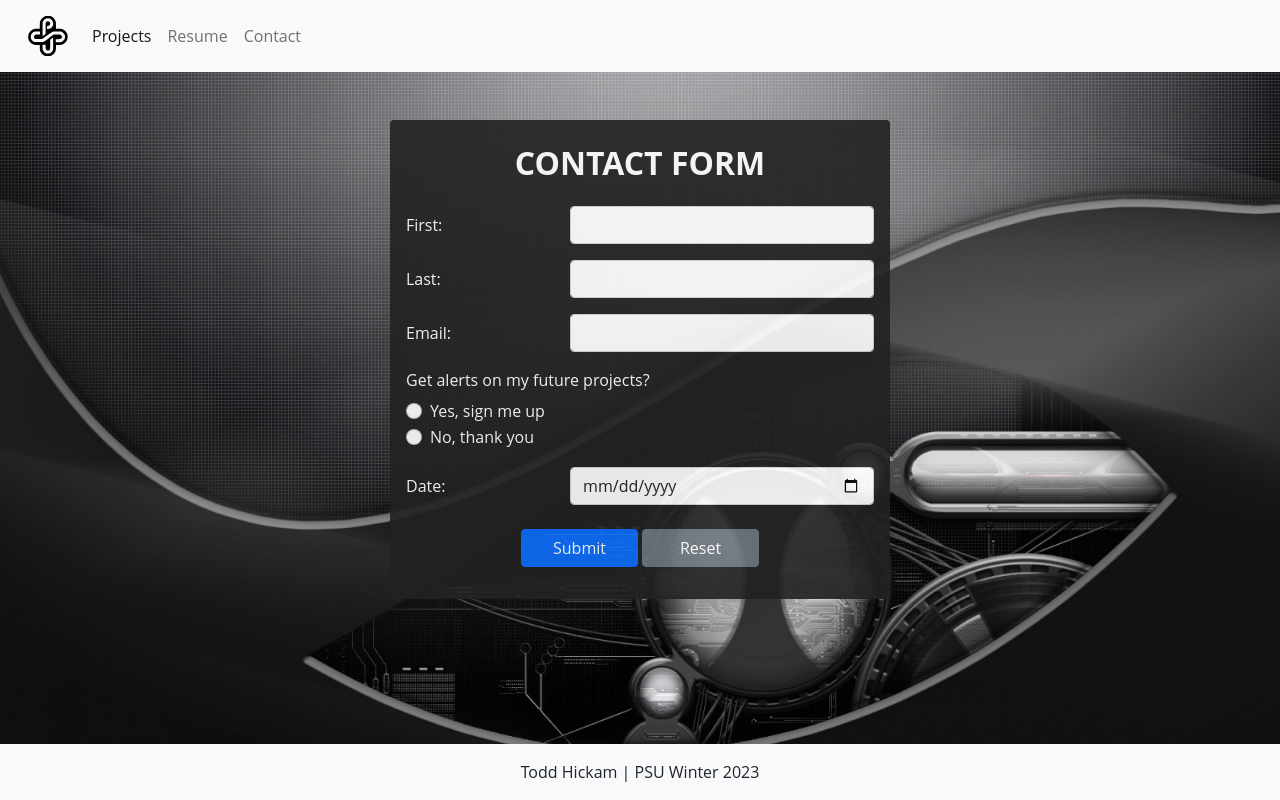
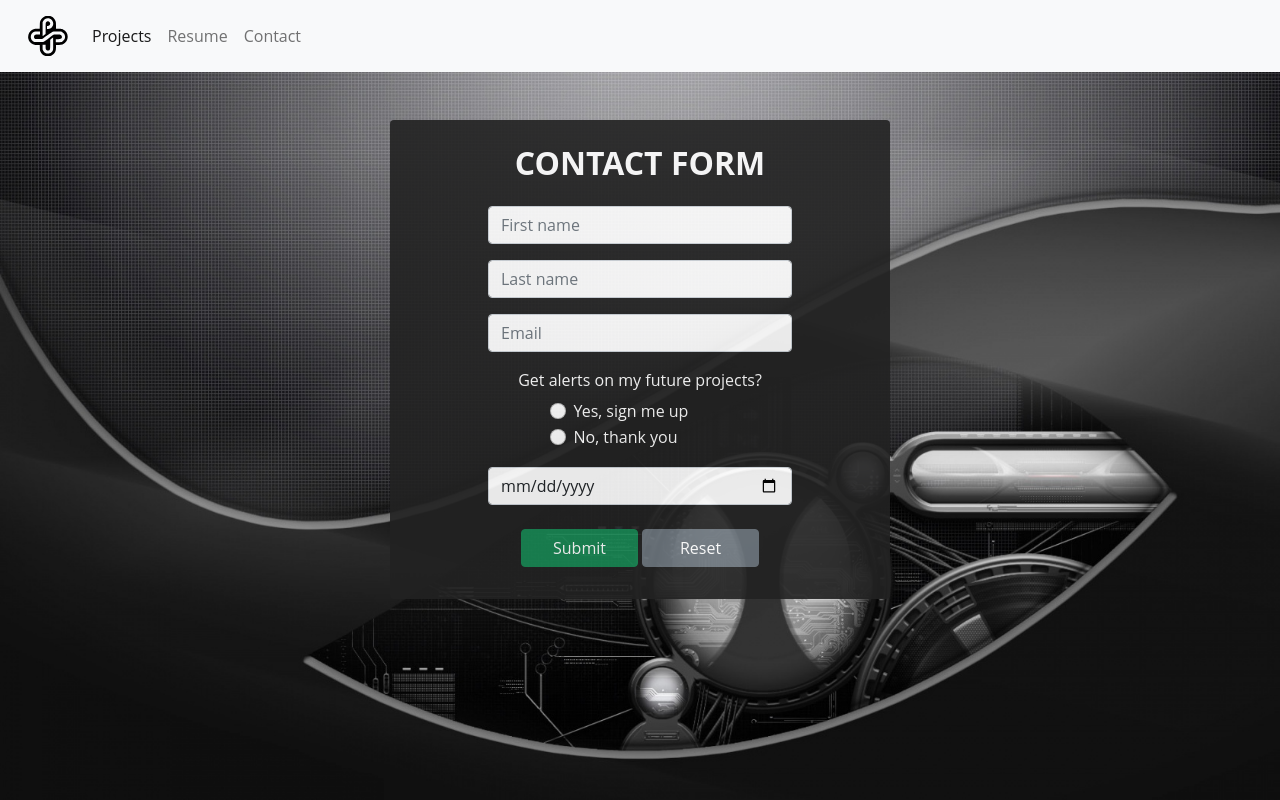
Before and after one commit to hickamt/profile, a React (Vite) app: page /contact in a window 1280 px wide. Built offline with nearby package versions, Linux system fonts and the light colour scheme.

Commit message:
style recommendation for form Kyle Joseph

```diff
--- a/index.html
+++ b/index.html
@@ -7,8 +7,8 @@
     <link
       rel="stylesheet"
       href="https://cdn.jsdelivr.net/npm/bootstrap@5.0.2/dist/css/bootstrap.min.css" />
+    <script src="https://cdn.jsdelivr.net/npm/bootstrap@5.0.2/dist/js/bootstrap.bundle.min.js"></script>
     <title>Todd Hickam Profile</title>
-    <script src="https://cdn.jsdelivr.net/npm/bootstrap@5.0.2/dist/js/bootstrap.bundle.min.js"></script>
   </head>
   <body style="background-image: url('dark_theme_wallpaper.jpg');" >
     <div id="root"></div>
--- a/src/index.css
+++ b/src/index.css
@@ -1,6 +1,8 @@
 * {
   box-sizing: border-box;
 }
+/* No Display on Scroll Bar */
+/* ::-webkit-scrollbar {display: none;} */
 
 :root {
   --background: #242424;
@@ -20,7 +22,7 @@ body {
   color: var(--text);
   font-family: "Open Sans", "Helvetica Neue", sans-serif;
   min-height: 46em;
-
+  overflow-y:hidden;
 }
 
 .navbar {
--- a/src/pages/Contact.jsx
+++ b/src/pages/Contact.jsx
@@ -6,84 +6,84 @@ const testArray = [];
 const Contact = () => {
   return (
     <>
-      <form id="form" class="form mx-auto mt-5 py-4 px-3 rounded">
-        <div class="row mb-2">
-          <h1 class="fs-2 fw-bold text-center">CONTACT FORM</h1>
+      <form id="form" className="form mx-auto mt-5 py-4 px-3 rounded">
+        <div className="row mb-2">
+          <h1 className="fs-2 fw-bold text-center">CONTACT FORM</h1>
         </div>
-        <div class="row mb-3 mt-3">
-          <label for="text" class="col-sm-4 col-form-label">
-            First:
+        <div className="row mb-3 mt-3">
+          <label for="text" className="col-sm-2 col-form-label">
+            {/* First: */}
           </label>
-          <div class="col-sm-8">
-            <input type="text" class="form-control" id="text" />
+          <div className="col-sm-8">
+            <input placeholder="First name" type="text" className="form-control" id="text" />
           </div>
         </div>
-        <div class="row mb-3 mt-3">
-          <label for="text" class="col-sm-4 col-form-label">
-            Last:
+        <div className="row mb-3 mt-3">
+          <label for="text" className="col-sm-2 col-form-label">
+            {/* Last: */}
           </label>
-          <div class="col-sm-8">
-            <input type="text" class="form-control" id="text" />
+          <div className="col-sm-8">
+            <input placeholder="Last name" type="text" className="form-control" id="text" />
           </div>
         </div>
-        <div class="row mb-3">
-          <label for="email" class="col-sm-4 col-form-label">
-            Email:
+        <div className="row mb-3">
+          <label for="email" className="col-sm-2 col-form-label">
+            {/* Email: */}
           </label>
-          <div class="col-sm-8">
-            <input type="email" class="form-control" id="email" />
+          <div className="col-sm-8">
+            <input placeholder="Email" type="email" className="form-control" id="email" />
           </div>
         </div>
-        <fieldset class="row mb-3">
-          <legend class="col-form-label pt-0">
+        <fieldset className="row mb-3 justify-content-center">
+          <legend className="col-form-label pt-0 text-center">
             Get alerts on my future projects?
           </legend>
-          <div class="col-sm-10">
-            <div class="form-check">
+          <div className="col-sm-5">
+            <div className="form-check">
               <input
-                class="form-check-input"
+                className="form-check-input"
                 type="radio"
                 name="gridRadios"
                 id="gridRadios1"
                 value="yes"
               />
-              <label class="form-check-label" for="gridRadios1">
+              <label className="form-check-label" for="gridRadios1">
                 Yes, sign me up
               </label>
             </div>
-            <div class="form-check">
+            <div className="form-check">
               <input
-                class="form-check-input"
+                className="form-check-input"
                 type="radio"
                 name="gridRadios"
                 id="gridRadios2"
                 value="no"
               />
-              <label class="form-check-label" for="gridRadios2">
+              <label className="form-check-label" for="gridRadios2">
                 No, thank you
               </label>
             </div>
           </div>
         </fieldset>
-        <div class="row mb-3">
-          <label for="date" class="col-sm-4 col-form-label">
-            Date:
+        <div className="row mb-3">
+          <label for="date" className="col-sm-2 col-form-label">
+            {/* Date: */}
           </label>
-          <div class="col-sm-8">
-            <input type="date" class="form-control" id="date" />
+          <div className="col-sm-8">
+            <input type="date" className="form-control" id="date" />
           </div>
         </div>
-        <div class="d-flex gap-1 justify-content-center py-2">
+        <div className="d-flex gap-1 justify-content-center py-2">
           <button
             id="submit"
             type="submit"
-            class="btn w-25 btn-primary btn-block">
+            className="btn w-25 btn-success btn-block">
             Submit
           </button>
           <button
             id="reset"
             type="reset"
-            class="btn w-25 btn-secondary btn-block">
+            className="btn w-25 btn-secondary btn-block">
             Reset
           </button>
         </div>
--- a/src/pages/Projects.jsx
+++ b/src/pages/Projects.jsx
@@ -6,13 +6,13 @@ const Projects = () => {
         <div className="row mx-auto">
           {/* Card One */}
           <div className="col-lg-4 col-md-4 col-sm-12">
-            <div className="card bg-secondary">
+            <div className="card bg-dark">
               <img
                 src="white_folder_green_psu.png"
                 alt=""
                 className="card-img-top"
               />
-              <div className="card-body bg-white text-dark">
+              <div className="card-body bg-white text-dark text-center">
                 <h2 className="card-title fs-3 text-center">Project 1</h2>
                 <p className="card-text">
                   Lorem ipsum dolor sit, amet consectetur adipisicing elit.
@@ -24,13 +24,13 @@ const Projects = () => {
 
           {/* Card Two */}
           <div className="col-lg-4 col-md-4 col-sm-12">
-            <div className="card bg-secondary">
+            <div className="card bg-dark">
               <img
                 src="white_folder_green_psu.png"
                 alt=""
                 className="card-img-top"
               />
-              <div className="card-body bg-white text-dark">
+              <div className="card-body bg-white text-dark text-center">
                 <h2 className="card-title fs-3 text-center">Project 2</h2>
                 <p className="card-text">
                   Lorem ipsum dolor sit, amet consectetur adipisicing elit.
@@ -42,13 +42,13 @@ const Projects = () => {
 
           {/* Card Three */}
           <div className="col-lg-4 col-md-4 col-sm-12">
-            <div className="card bg-secondary">
+            <div className="card bg-dark">
               <img
                 src="white_folder_green_psu.png"
                 alt=""
                 className="card-img-top"
               />
-              <div className="card-body bg-white text-dark">
+              <div className="card-body bg-white text-dark text-center">
                 <h2 className="card-title fs-3 text-center">Project 3</h2>
                 <p className="card-text">
                   Lorem ipsum dolor sit, amet consectetur adipisicing elit.
--- a/src/pages/Resume.jsx
+++ b/src/pages/Resume.jsx
@@ -4,14 +4,16 @@ import pdf from "../assets/Todd_Hickam_Resume_2023.pdf";
 const Resume = () => {
   return (
     <>
-      <div className="resume justify-content-center">
-        <h1 className="resume-heading text-center">Todd Hickam | Resume</h1>
+      <div className="resume d-col justify-content-center">
+        <div className="row justify-content-evenly">
+          <h1 className="resume-heading text-center">Resume</h1>
         <iframe
-          className=""
+          className="iframe-resume"
           src={pdf}
-          width="90%"
-          height="500px"
+          // width="90%"
+          height="750px"
           frameborder="0"></iframe>
+        </div>
       </div>
     </>
   );
--- a/src/shared/Layout.jsx
+++ b/src/shared/Layout.jsx
@@ -51,11 +51,11 @@ const Layout = () => {
       <Outlet />
 
       {/* Footer */}
-      <footer className="footer py-3 bg-light font-dark fixed-bottom">
+      {/* <footer className="footer py-3 bg-light font-dark fixed-bottom">
         <div className="container text-center fs-6">
           <span className="text-dark">Todd Hickam | PSU Winter 2023</span>
         </div>
-      </footer>
+      </footer> */}
     </>
   );
 };
--- a/src/styles/resume.css
+++ b/src/styles/resume.css
@@ -5,15 +5,13 @@ div.resume {
 }
 
 @media (min-width: 680px) {
-  div.resume {
-    max-height: 43em;
-    max-width: 75%;
-    margin-top: 3em;
+  .iframe-resume {
+   max-width: 90%;
+
   }
 }
 
 @media (max-width: 679.98px) {
-  div.resume {
-    margin-bottom: 0;
+  .iframe-resume {
   }
 }
```
